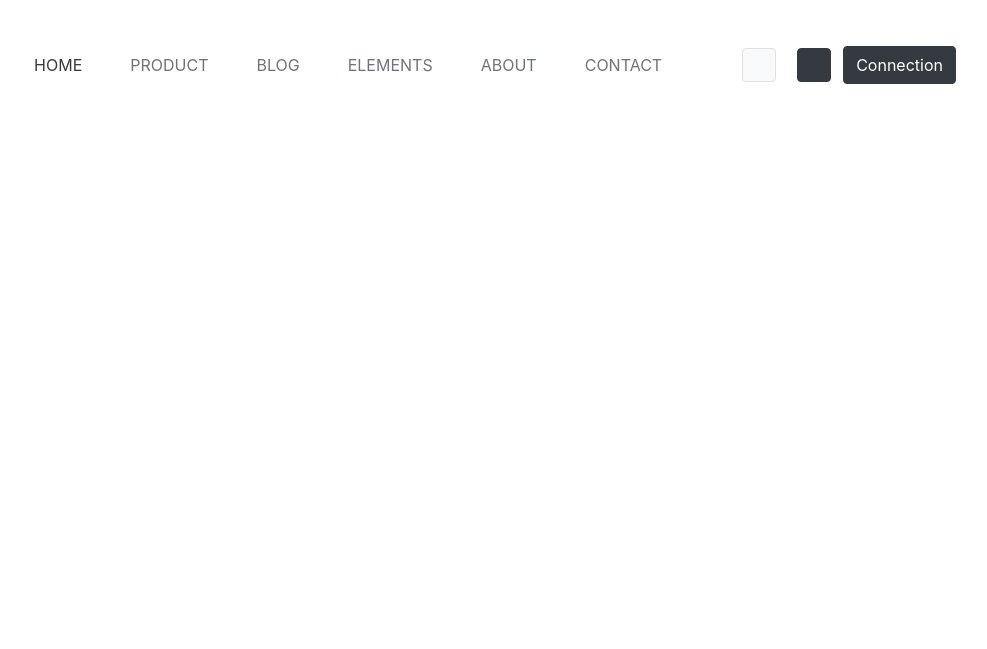
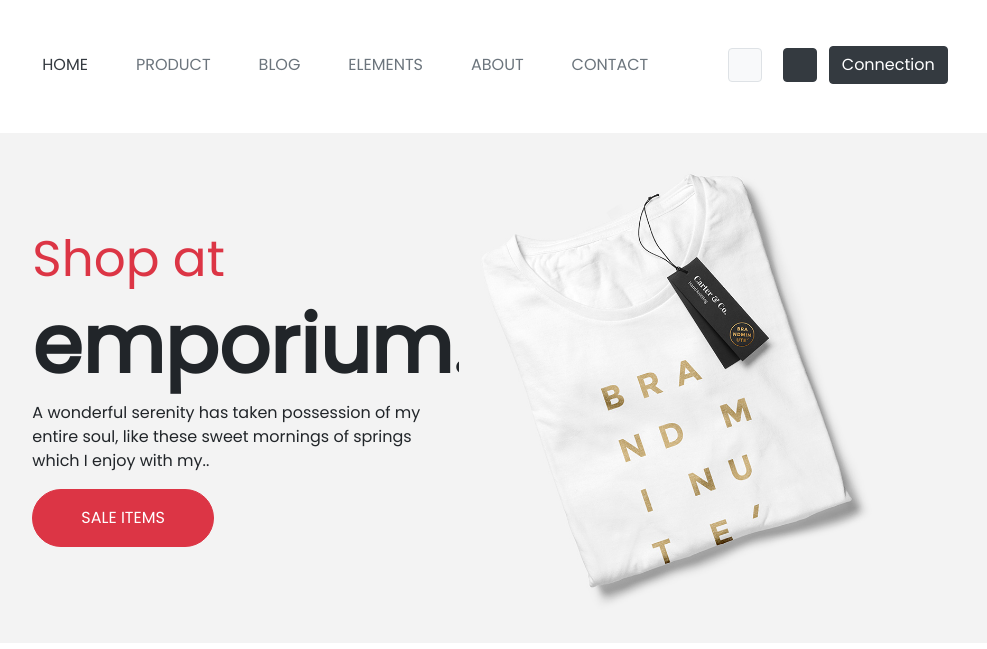
Before and after one commit to anaseightsee/exo-site-emporium, a website: page index.html in a window 1280 px wide. Shown: the part 77-726 px from the top of the page, without its empty margins (181-1168 px from the left). Drawn offline with nearby package versions, Linux system fonts and the light colour scheme.

Commit message:
section 1 done + missing button function to be coded later

```diff
--- a/index.html
+++ b/index.html
@@ -12,7 +12,7 @@
 
     <!-- HEADER START -->
     <header>
-        <nav class="navbar-expand-lg navbar-light">
+        <nav class="navbar-expand-md navbar-light">
             <a href="#" title="logo"><img id="logo" src="./public/img/logo.png" alt=""></a>
             <!-- <a class="navbar-brand" href="#" title="logo"><img id="logo" src="./public/img/logo.png" alt=""></a>  --> <!-- TO BE USED FOR RESPONSIVITT-->
             <button class="navbar-toggler" type="button" data-toggle="collapse" data-target="#navbarNavAltMarkup" aria-controls="navbarNavAltMarkup" aria-expanded="false" aria-label="Toggle navigation">
@@ -37,6 +37,24 @@
     </header>
 
     <!-- HEADER END -->
+
+    <!-- SECTION1 START -->
+
+    <section id="section1">
+        <div class="row no-gutters justify-content-center align-items-center">
+            <div class="col-md-4">
+                <h3 class="text-danger">Shop at</h3>
+                <h1>emporium.</h1>
+                <p>A wonderful serenity has taken possession of my entire soul, like these sweet mornings of springs which I enjoy with my..</p>
+                <button class="btn btn-danger text-uppercase badge-pill p-3 px-5">sale items</button>
+            </div>
+            <div class="col-md-4"><img class="w-100" src="./public/img/slider-1.jpg" alt="">
+            </div>
+        </div>
+    </section>
+
+    <!-- SECTION1 END -->
+
     <script src="https://code.jquery.com/jquery-3.3.1.slim.min.js" integrity="sha384-q8i/X+965DzO0rT7abK41JStQIAqVgRVzpbzo5smXKp4YfRvH+8abtTE1Pi6jizo" crossorigin="anonymous"></script>
     <script src="https://cdnjs.cloudflare.com/ajax/libs/popper.js/1.14.7/umd/popper.min.js" integrity="sha384-UO2eT0CpHqdSJQ6hJty5KVphtPhzWj9WO1clHTMGa3JDZwrnQq4sF86dIHNDz0W1" crossorigin="anonymous"></script>
     <script src="https://stackpath.bootstrapcdn.com/bootstrap/4.3.0/js/bootstrap.min.js" integrity="sha384-7aThvCh9TypR7fIc2HV4O/nFMVCBwyIUKL8XCtKE+8xgCgl/PQGuFsvShjr74PBp" crossorigin="anonymous"></script>
--- a/src/sass/style.sass
+++ b/src/sass/style.sass
@@ -5,7 +5,7 @@
 @import '../../node_modules/@fortawesome/fontawesome-free/css/all.css'
 
 body
-    font-family : 'Poppins' sans-serif
+    font-family : 'Poppins', sans-serif
 
 // HEADER START
 
@@ -15,5 +15,15 @@ body
     margin-top: 50px
     width: 10%
 
+// HEADER END
 
-// HEADER END
+// SECTION1 START
+
+#section1
+    background-color: #F3F3F3
+    h1
+        font-size: 80px
+        font-weight: bold
+    h3
+        font-size: 50px
+// SECTION1 END
```
Also changed, not shown: public/css/style.css, src/sass/_variables.scss (added), 1 other file.
